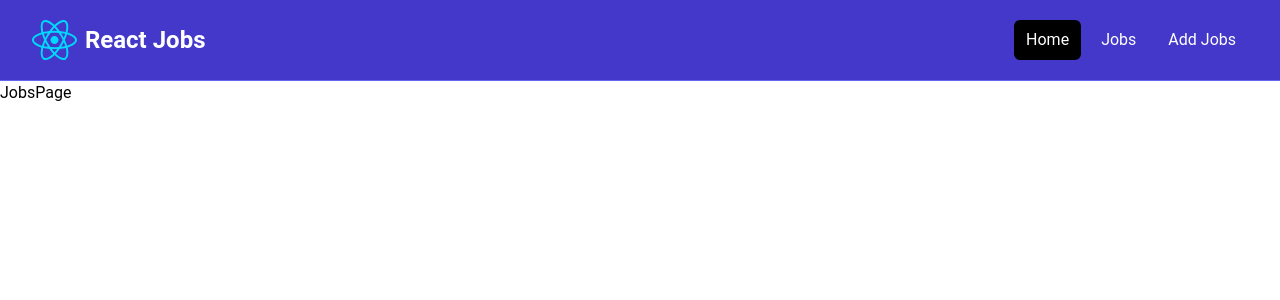
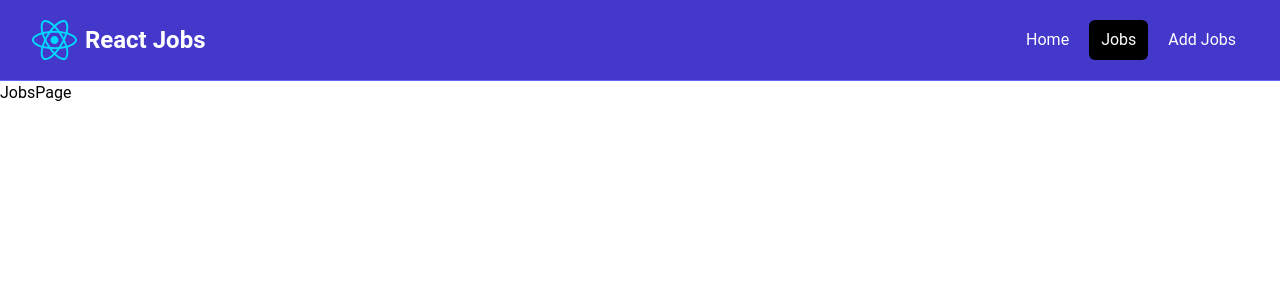
Before and after one commit to Jayashree-25/react-crash-2025, a React (Vite) app: page /jobs in a window 1280 px wide. Shown: the top 300 px of the page. Built offline with nearby package versions, Linux system fonts and the light colour scheme.

Commit message:
navbar: linkclass added

```diff
--- a/src/App.jsx
+++ b/src/App.jsx
@@ -7,12 +7,14 @@
 import HomePage from './pages/HomePage';
 import MainLayout from './layouts/MainLayout';
 import JobsPage from './pages/JobsPage';
+import NotFoundPage from './pages/NotFoundPage';
 
 const router = createBrowserRouter(
   createRoutesFromElements(
     <Route path="/" element={<MainLayout />}>
       <Route index element={<HomePage />} />
       <Route path='/jobs' element={<JobsPage />} />
+      <Route path='*' element={<NotFoundPage />} />
     </Route>
   )
 );
--- a/src/components/Navbar.jsx
+++ b/src/components/Navbar.jsx
@@ -1,31 +1,39 @@
-import {Link} from 'react-router-dom'
+import { NavLink } from 'react-router-dom'
 import logo from '../assets/logo.svg'
 
 const Navbar = () => {
+    const linkClass = ({ isActive }) =>
+        isActive
+          ? 'bg-black text-white hover:bg-gray-900 hover:text-white rounded-md px-3 py-2'
+          : 'text-white hover:bg-gray-900 hover:text-white rounded-md px-3 py-2';
+
     return (
         <nav className='bg-indigo-700 border-b border-indigo-500'>
             <div className='mx-auto max-w-7xl px-2 sm:px-6 lg:px-8'>
                 <div className='flex h-20 items-center justify-between'>
                     <div className='flex flex-1 items-center justify-center md:items-stretch md:justify-start'>
-                        <Link
+                        <NavLink
                             className="flex flex-shrink-0 items-center mr-4" to="/">
                             <img className="h-10 w-auto" src={logo} alt="React job" />
                             <span className='hidden md:block text-white text-2xl font-bold ml-2'>
                                 React Jobs
                             </span>
-                        </Link>
+                        </NavLink>
 
                         <div className='md:ml-auto'>
                             <div className='flex space-x-2'>
-                                <Link to="/"
-                                    className='text-white bg-black hover:bg-gray-900 hover:text-white rounded-md px-3 py-2'>Home
-                                </Link>
-                                <Link to="/jobs"
-                                    className='text-white hover:bg-gray-900 hover:text-white rounded-md px-3 py-2'>Jobs
-                                </Link>
-                                <Link to="/add-job"
-                                    className='text-white hover:bg-gray-900 hover:text-white rounded-md px-3 py-2'>Add Jobs
-                                </Link>
+                                <NavLink
+                                    to="/"
+                                    className={ linkClass }
+                                >
+                                    Home
+                                </NavLink>
+                                <NavLink to="/jobs"
+                                    className={ linkClass }>Jobs
+                                </NavLink>
+                                <NavLink to="/add-job"
+                                    className={ linkClass }>Add Jobs
+                                </NavLink>
 
                             </div>
                         </div>
--- a/src/pages/JobsPage.jsx
+++ b/src/pages/JobsPage.jsx
@@ -2,7 +2,9 @@
 
 const JobsPage = () => {
   return (
-    <div>JobsPage</div>
+    <>
+      <div>JobsPage</div>
+    </>
   )
 }
 
--- a/src/pages/NotFoundPage.jsx
+++ b/src/pages/NotFoundPage.jsx
@@ -1,8 +1,14 @@
-import React from 'react'
+import { Link } from "react-router-dom";
+import { FaExclamationTriangle } from "react-icons/fa" ;
 
 const NotFoundPage = () => {
   return (
-    <div>NotFoundPage</div>
+    <section className="text-center flex flex-col justify-center itm-center h-96">
+      <FaExclamationTriangle className="text-yellow-400 text-6xl mb-4" />
+      <h1 className="text-6xl font-bold mb-4">404 Not Found</h1>
+      <p className="text-xl mb-5">This page does not exist</p>
+      <Link to="/index.html" className="text-white bg-indigo-700 hover:bg-indigo-900 rounded-md px-3 py-2 mt-4">Go back</Link>
+    </section>
   )
 }
 
```
